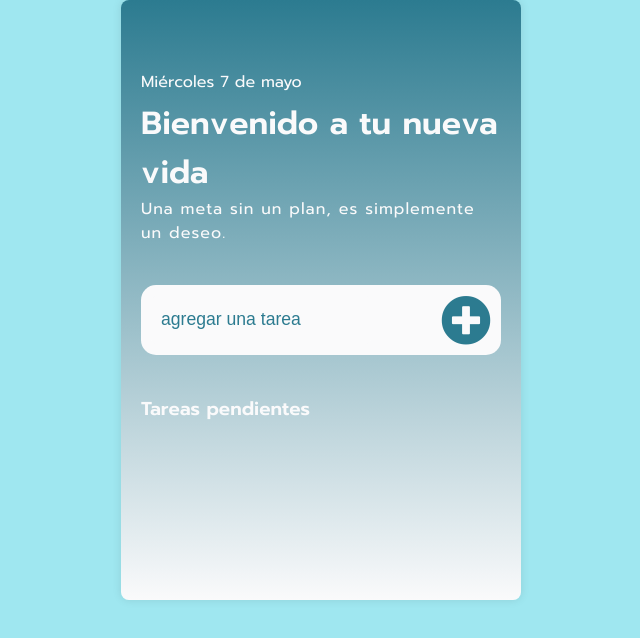
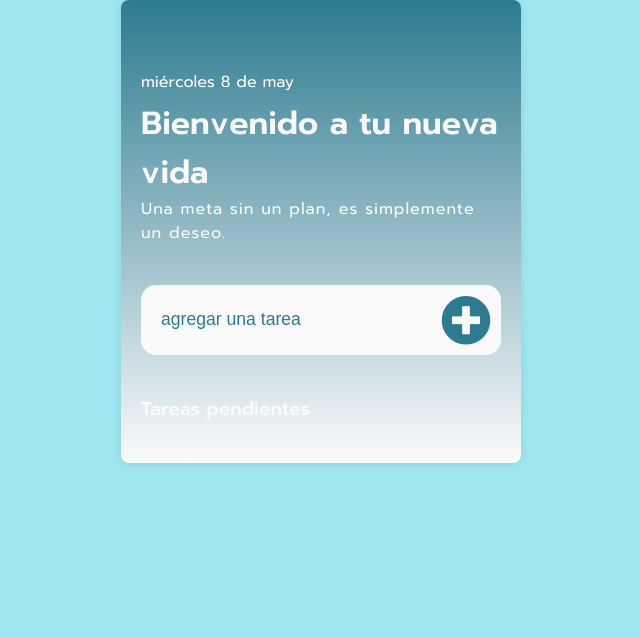
Before and after one commit to kaismues/IngSoftware-Project-3Partial, a plain HTML site: page index.html in a window 1280 px wide. Shown: the whole page, without its empty margins (319-959 px from the left). Drawn offline with Linux system fonts and the light colour scheme.

Commit message:
Ultimos retoques en el html y css

```diff
--- a/index.html
+++ b/index.html
@@ -17,7 +17,7 @@
     <div class="container">
 
         <div class="perfil">
-            <div id="fecha">Miércoles 7 de mayo</div>
+            <div id="fecha"></div>
 
             <h1>Bienvenido a tu nueva vida</h1>
 
@@ -39,9 +39,8 @@
                 </li> -->
             </ul>
         </div>
+    </div>
 
-
-    </div>
+</body>
 <script src="index.js"></script>
-</body>
 </html>
--- a/index.js
+++ b/index.js
@@ -7,6 +7,13 @@ const uncheck = 'fa-circle'
 const lineThrough = 'line-through'
 let id = 0
 const LIST=[]
+
+// Creación de fechas
+const FECHA = new Date()
+fecha.innerHTML = FECHA.toLocaleDateString('es-MX', {weekday: 'long', month: 'short', day:'numeric'})
+
+
+
 
 // Función para agregar tarea.
 function agregarTarea(tarea, id, realizado, eliminado){
--- a/style.css
+++ b/style.css
@@ -18,9 +18,9 @@ body{
 }
 
 .container{
-    max-width: 80%;
+    min-height: 150px;
+    max-width: 100%;
     width: 400px;
-    height: 600px;
     margin: 0 auto;
     /*max-width: 600px;*/
     /*margin: 0 auto;*/
```
